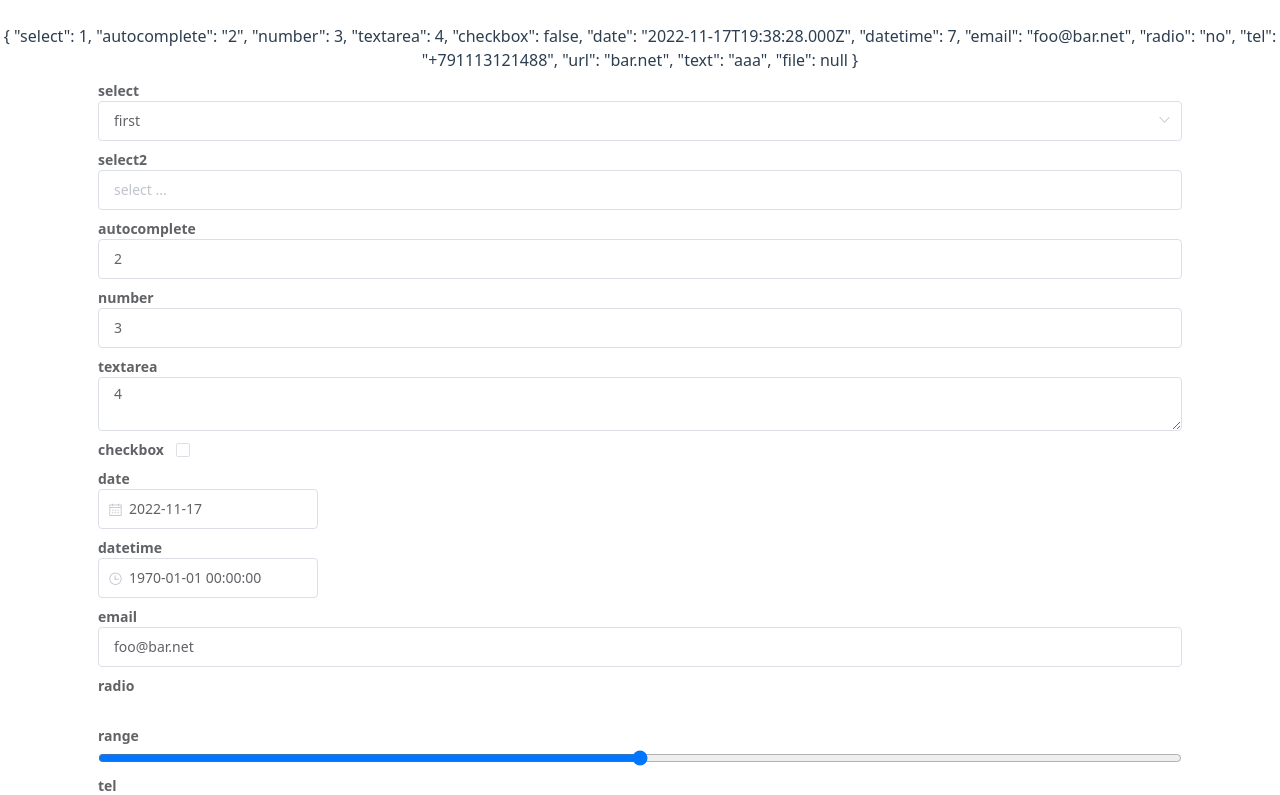
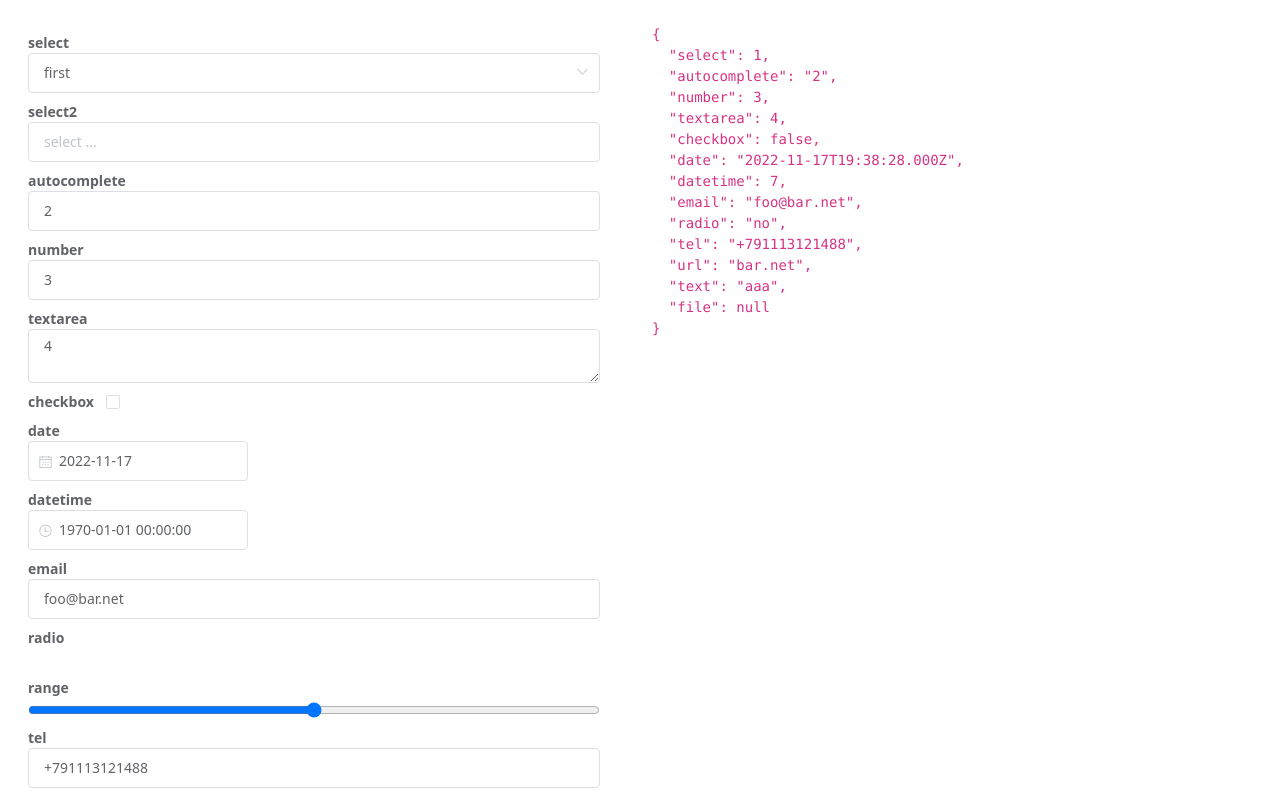
Before and after one commit to alkokaine/cdjs-vue, a Vue app: page /cd-form in a window 1280 px wide. Shown: the top 795 px of the page. Built offline with nearby package versions, Linux system fonts and the light colour scheme; no server answers.

Commit message:
code slot

```diff
--- a/src/App.vue
+++ b/src/App.vue
@@ -25,4 +25,8 @@ nav {
     }
   }
 }
+code {
+  white-space: pre;
+  text-align: start;
+}
 </style>
--- a/src/views/cd-form-model-view.vue
+++ b/src/views/cd-form-model-view.vue
@@ -24,8 +24,4 @@ export default {
 </script>
 
 <style>
-  code {
-    white-space: pre;
-    text-align: start;
-  }
 </style>
--- a/src/views/cd-form-view.vue
+++ b/src/views/cd-form-view.vue
@@ -1,7 +1,9 @@
 <template>
   <div class="cd-form--view">
-    <cd-form :descriptor="descriptor" :payload="payload" :sync="true">
-      <div slot="header">{{ payload }}</div>
+    <cd-form class="row" :descriptor="descriptor" :payload="io" :show-controls="true" :on-submit="onSubmit" :on-reset="onReset" form-class="col">
+      <code slot="footer" class="col">
+        <p>{{ io }}</p>
+      </code>
     </cd-form>
     <cd-form :descriptor="objectDescriptor" :payload="object"></cd-form>
   </div>
@@ -17,9 +19,17 @@ export default {
   data (view) {
     return {
       descriptor: example.inputs,
-      payload: example.inputObject,
+      io: example.inputObject,
       objectDescriptor: example.objectDescriptor,
       object: example.object
+    }
+  },
+  methods: {
+    onSubmit (...args) {
+      console.log(args)
+    },
+    onReset(...args) {
+      console.log(args)
     }
   }
 }
```
